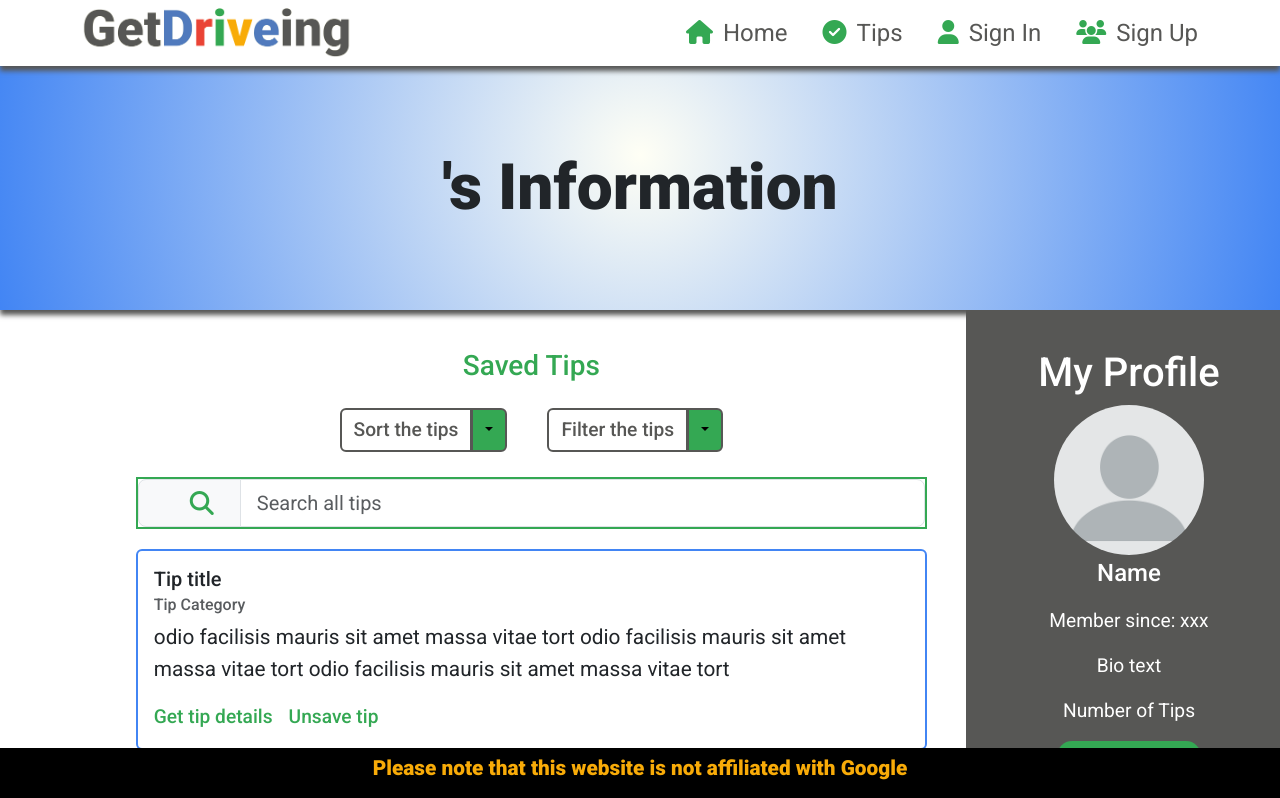
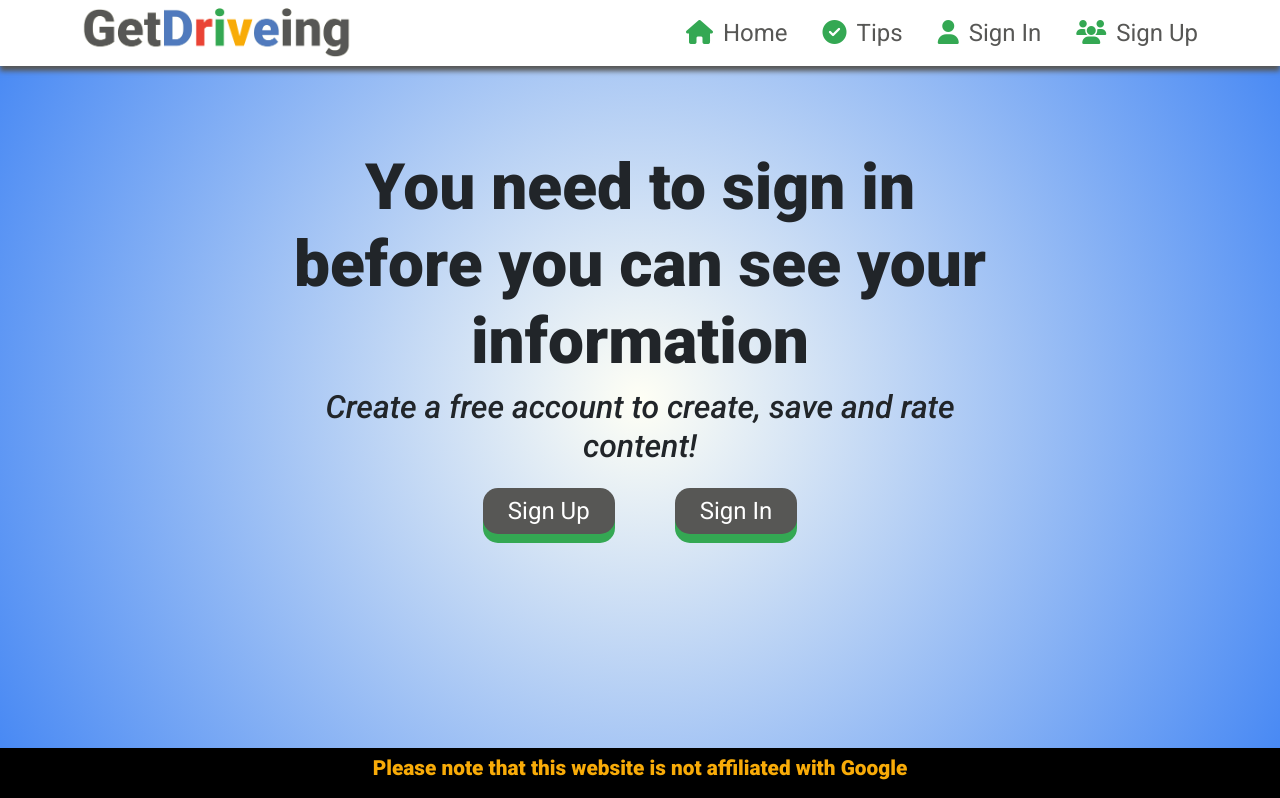
Before and after one commit to MandyHole/getdriveing, a React (Create React App) app: page /my-info in a window 1280 px wide. Shown: the top 798 px of the page. Built offline with nearby package versions, Linux system fonts and the light colour scheme; no server answers.

Commit message:
Refactor more hero boxes with buttons

```diff
--- a/src/components/HeroComponent.js
+++ b/src/components/HeroComponent.js
@@ -5,10 +5,9 @@ import Row from "react-bootstrap/Row";
 import Col from "react-bootstrap/Col";
 import btnStyles from "../styles/Buttons.module.css";
 import { Link } from "react-router-dom";
-import Button from "react-bootstrap/Button";
 
  function HeroBoxComponent (props) {
-    const { h1, h2, h3, h3_2, button1, button2, additional_class, setTips } = props;
+    const { h1, h2, h3, h3_2, button1, button2, additional_class, link1, link2 } = props;
   return (
     <div className={`${styles.BoxBackground} ${additional_class}`}>
       <Container>
@@ -19,25 +18,15 @@ import Button from "react-bootstrap/Button";
             <h3>{h3}</h3>
             <h3>{h3_2}</h3>
 
-                            {/* <div className={btnStyles.HeroButtonBox}>
+                            <div className={btnStyles.HeroButtonBox}>
 
-                            <Link to="/sign-up">
-                                  <Button
-                                    size="lg"
-                                    variant="dark"
-                                    className={`${btnStyles.HeroButtons} ${btnStyles.Buttons}`}
-                                  >
+                            <Link to={link1}>
                                     {button1}
-                                  </Button></Link>
-                                  <Link to="/sign-in">
-                                  <Button
-                                    size="lg"
-                                    variant="dark"
-                                    className={`${btnStyles.HeroButtons} ${btnStyles.Buttons}`}
-                                  >
+                                  </Link>
+                                  <Link to={link2}>
                                     {button2}
-                                  </Button></Link>
-                                  </div> */}
+                                 </Link>
+                                  </div>
 
 
             </Col>
--- a/src/pages/author/MyProfilePage.js
+++ b/src/pages/author/MyProfilePage.js
@@ -1,31 +1,25 @@
 import React from "react";
-import boxStyles from "../../styles/HeroBox.module.css";
-import Container from "react-bootstrap/Container";
 import Row from "react-bootstrap/Row";
 import Col from "react-bootstrap/Col";
 import Form from "react-bootstrap/Form";
 import styles from "../../styles/Tips.module.css";
-import Image from "react-bootstrap/Image";
 import Button from "react-bootstrap/Button";
-import Alert from "react-bootstrap/Alert";
 import AuthorImage from "../../assets/blank-profile-picture-gb6ded336d_640.png";
 import btnStyles from "../../styles/Buttons.module.css";
-import { Link } from "react-router-dom/cjs/react-router-dom.min";
-import { useState } from "react";
 import InputGroup from "react-bootstrap/InputGroup";
 import { useCurrentUser } from "../../contexts/CurrentUserContext";
 import heroStyles from "../../styles/HeroBox.module.css";
 import ButtonGroup from "react-bootstrap/ButtonGroup";
 import Dropdown from "react-bootstrap/Dropdown";
 import Card from "react-bootstrap/Card";
-import profilePicStyles from "../../styles/ProfilePic.module.css"
 import ProfilePic from "../../components/ProfilePic";
+import HeroComponent from "../../components/HeroComponent"
 
 const MyProfilePage = () => {
   const currentUser = useCurrentUser();
-  const [errors, setErrors] = useState({});
-  const handleSubmit = async (event) => {
-    event.preventDefault();
+  // const [errors, setErrors] = useState({});
+  // const handleSubmit = async (event) => {
+  //   event.preventDefault();
     // const formData = new FormData();
 
     // formData.append("title", title);
@@ -44,22 +38,11 @@ const MyProfilePage = () => {
     //     setErrors(err.response?.data);
     //   }
     // }
-  };
+  // };
 
   const loggedInContent = (
     <>
-      <div className={boxStyles.BoxBackground}>
-        <Container>
-          <Row>
-            <Col md={{ span: 8, offset: 2 }}>
-              <h1>
-                {currentUser?.username.charAt(0).toUpperCase()}
-                {currentUser?.username.slice(1)}'s Information
-              </h1>
-            </Col>
-          </Row>
-        </Container>
-      </div>
+    <HeroComponent h1={`${currentUser?.username.charAt(0).toUpperCase()}${currentUser?.username.slice(1)}'s Information`} />
       <Row>
         <Col md={{ span: 8, offset: 1 }} className={styles.TipContent}>
           <h3 className={styles.CommentHeader}>Saved Tips</h3>
@@ -216,24 +199,8 @@ const MyProfilePage = () => {
 
   const loggedOutContent = (
     <>
-      <div className={`${heroStyles.BoxBackground} ${heroStyles.FullHeight}`}>
-        <Container>
-          <Row>
-            <Col md={{ span: 8, offset: 2 }}>
-              <h1>You need to sign in before you can see your information</h1>
-            </Col>
-          </Row>
-          <Row>
-            <Col md={{ span: 10, offset: 1 }}>
-              <h2>Create a free account to create, save and rate content!</h2>
-            </Col>
-          </Row>
-          <Row>
-            <Col
-              md={{ span: 8, offset: 2 }}
-              className={btnStyles.HeroButtonBox}
-            >
-              <Link to="/sign-up">
+        <HeroComponent h1="You need to sign in before you can see your information" additional_class={heroStyles.FullHeight} h2="Create a free account to create, save and rate content!" link1="/sign-up"
+          button1={
             <Button
               size="lg"
               variant="dark"
@@ -241,24 +208,21 @@ const MyProfilePage = () => {
             >
               Sign Up
             </Button>
-              </Link>
-              <Link to="/sign-in">
+          }
+
+          link2="/sign-in"
+          button2={
             <Button
               size="lg"
               variant="dark"
               className={`${btnStyles.HeroButtons} ${btnStyles.Buttons}`}
             >
               Sign In
-                </Button>
-              </Link>
-            </Col>
-          </Row>
-        </Container>
-      </div>
+            </Button>} />
     </>
   );
 
-  return <>{currentUser ? loggedInContent : loggedInContent}</>;
+  return <>{currentUser ? loggedInContent : loggedOutContent}</>;
 };
 
 export default MyProfilePage;
--- a/src/pages/tips/CreateTipForm.js
+++ b/src/pages/tips/CreateTipForm.js
@@ -7,7 +7,6 @@ import Button from "react-bootstrap/Button";
 import Col from "react-bootstrap/Col";
 import Row from "react-bootstrap/Row";
 import Container from "react-bootstrap/Container";
-import CreateTipHero from "../../components/CreateTipHero";
 import {
   useCurrentUser,
   useSetCurrentUser,
@@ -16,7 +15,7 @@ import { useHistory } from "react-router-dom";
 import btnStyles from "../../styles/Buttons.module.css";
 import { axiosReq } from "../../api/axiosDefaults";
 import HeroComponent from "../../components/HeroComponent";
-import boxStyles from "../../styles/HeroBox.module.css"
+import boxStyles from "../../styles/HeroBox.module.css";
 
 const CreateTipForm = () => {
   const setCurrentUser = useSetCurrentUser();
@@ -39,8 +38,6 @@ const CreateTipForm = () => {
   const categoryInput = useRef(null);
   const abilityInput = useRef(null);
 
-
-
   const handleChange = (event) => {
     setCreateTipData({
       ...createTipData,
@@ -57,7 +54,6 @@ const CreateTipForm = () => {
       });
     }
   };
-
 
   const handleChangeCategory = (event) => {
     if (event.target.ref !== null) {
@@ -135,7 +131,6 @@ const CreateTipForm = () => {
                     value="drive_pdf"
                     onChange={handleChangeCategory}
                     ref={categoryInput}
-
                   />
                   <Form.Check
                     inline
@@ -146,8 +141,7 @@ const CreateTipForm = () => {
                     value="sheets"
                     onChange={handleChangeCategory}
                     ref={categoryInput}
-
-                    />
+                  />
                   <Form.Check
                     inline
                     type="radio"
@@ -157,7 +151,6 @@ const CreateTipForm = () => {
                     value="docs"
                     onChange={handleChangeCategory}
                     ref={categoryInput}
-
                   />
                   <Form.Check
                     inline
@@ -168,7 +161,6 @@ const CreateTipForm = () => {
                     value="slides"
                     onChange={handleChangeCategory}
                     ref={categoryInput}
-
                   />
                   <Form.Check
                     inline
@@ -179,8 +171,6 @@ const CreateTipForm = () => {
                     value="forms"
                     onChange={handleChangeCategory}
                     ref={categoryInput}
-
-
                   />
                 </div>
               </Form.Group>
@@ -203,8 +193,6 @@ const CreateTipForm = () => {
                     value="beginner"
                     onChange={handleChangeAbility}
                     ref={abilityInput}
-
-
                   />
                   <Form.Check
                     inline
@@ -215,8 +203,6 @@ const CreateTipForm = () => {
                     value="intermediate"
                     onChange={handleChangeAbility}
                     ref={abilityInput}
-
-
                   />
                   <Form.Check
                     inline
@@ -227,7 +213,6 @@ const CreateTipForm = () => {
                     className={styles.Radio}
                     onChange={handleChangeAbility}
                     ref={abilityInput}
-
                   />
                 </div>
               </Form.Group>
@@ -311,7 +296,40 @@ const CreateTipForm = () => {
   );
   return (
     <div>
-      {currentUser ? <HeroComponent h1={`Create a Tip, ${currentUser?.username.charAt(0).toUpperCase()}${currentUser?.username.slice(1)}`} /> : <HeroComponent h1="Login" additional_class={boxStyles.FullHeight}/>}
+      {currentUser ? (
+        <HeroComponent
+          h1={`Create a Tip, ${currentUser?.username
+            .charAt(0)
+            .toUpperCase()}${currentUser?.username.slice(1)}`}
+        />
+      ) : (
+        <HeroComponent
+          h1="You need to sign in before you can create a tip"
+          additional_class={boxStyles.FullHeight}
+          h2="Create a free account to create, save and rate content!"
+          link1="/sign-up"
+          button1={
+            <Button
+              size="lg"
+              variant="dark"
+              className={`${btnStyles.HeroButtons} ${btnStyles.Buttons}`}
+            >
+              Sign Up
+            </Button>
+          }
+
+          link2="/sign-in"
+          button2={
+            <Button
+              size="lg"
+              variant="dark"
+              className={`${btnStyles.HeroButtons} ${btnStyles.Buttons}`}
+            >
+              Sign In
+            </Button>
+          }
+        />
+      )}
       {currentUser ? tipForm : null}
     </div>
   );
--- a/src/pages/tips/EditTipForm.js
+++ b/src/pages/tips/EditTipForm.js
@@ -14,7 +14,7 @@ import { useHistory } from "react-router-dom";
 import btnStyles from "../../styles/Buttons.module.css";
 import { axiosReq } from "../../api/axiosDefaults";
 import { useParams } from "react-router-dom/cjs/react-router-dom";
-import HeroBoxComponent from "../../components/HeroBoxComponent";
+import HeroComponent from "../../components/HeroComponent";
 
 const EditTipForm = () => {
   const currentUser = useCurrentUser();
@@ -101,7 +101,7 @@ const EditTipForm = () => {
 
   return (
     <div>
-      <HeroBoxComponent  h1= {`Edit your tip, ${currentUser?.username.charAt(0).toUpperCase()}${currentUser?.username.slice(1)}`} />
+      <HeroComponent  h1= {`Edit your tip, ${currentUser?.username.charAt(0).toUpperCase()}${currentUser?.username.slice(1)}`} />
       <>
       <Container fluid="lg">
         <Row>
--- a/src/pages/tips/TipDetailPage.js
+++ b/src/pages/tips/TipDetailPage.js
@@ -1,38 +1,25 @@
 import React, { useEffect } from "react";
-import boxStyles from "../../styles/HeroBox.module.css";
-import Container from "react-bootstrap/Container";
 import Row from "react-bootstrap/Row";
 import Col from "react-bootstrap/Col";
-import Form from "react-bootstrap/Form";
 import styles from "../../styles/Tips.module.css";
 import Image from "react-bootstrap/Image";
 import Button from "react-bootstrap/Button";
-import Alert from "react-bootstrap/Alert";
 import AuthorImage from "../../assets/blank-profile-picture-gb6ded336d_640.png";
 import btnStyles from "../../styles/Buttons.module.css"
-import StarRating from "../../components/StarRating";
-import { Link, useParams } from "react-router-dom/cjs/react-router-dom.min";
+import { useParams } from "react-router-dom/cjs/react-router-dom.min";
 import { useState } from "react";
-import Figure from "react-bootstrap/Figure";
 import { axiosReq } from "../../api/axiosDefaults";
-import HeroComponent from "../../components/HeroBoxComponent";
-import SignInSignUpButtons from "../../components/SignInSignUpButtons";
 import Tips from "../tips/Tips"
 import TipHeroes from "./TipHeroes"
-
-
 import { useCurrentUser } from "../../contexts/CurrentUserContext";
 import CommentForm from "../comments/CommentForm";
-
-
 
 
 function TipDetailPage() {
   const currentUser = useCurrentUser();
   const author_image = currentUser?.author_image;
   const [comments, setComments] = useState({ results: [] });
-
-  const [errors, setErrors] = useState({});
+  // const [errors, setErrors] = useState({});
   const { id } = useParams();
   const [tip, setTip] = useState({ results: [] });
   // useEffect(() => {
@@ -69,8 +56,8 @@ function TipDetailPage() {
   }, [id]);
 
 
-  const handleSubmit = async (event) => {
-    event.preventDefault();
+  // const handleSubmit = async (event) => {
+  //   event.preventDefault();
     // const formData = new FormData();
 
     // formData.append("title", title);
@@ -89,7 +76,7 @@ function TipDetailPage() {
     //     setErrors(err.response?.data);
     //   }
     // }
-  };
+  // };
   return (
     <>
 
@@ -141,9 +128,6 @@ function TipDetailPage() {
           </p>
           <hr className={styles.HrThin} />
         </Col>
-
-
-
         <Col md={{ span: 3 }} className={styles.AuthorContent}>
           <h1>Author's Profile</h1>
           <Image
@@ -155,7 +139,6 @@ function TipDetailPage() {
           <p className={styles.AuthorBody}>Member since: xxx</p>
           <p className={styles.AuthorBody}>Bio text</p>
           <p className={styles.AuthorBody}>Number of Tips</p>
-
           <Button className={btnStyles.GreenButtons}>Author's tips</Button>
         </Col>
         </Row>
```
Lines whose indentation alone changed are shown as unchanged.
